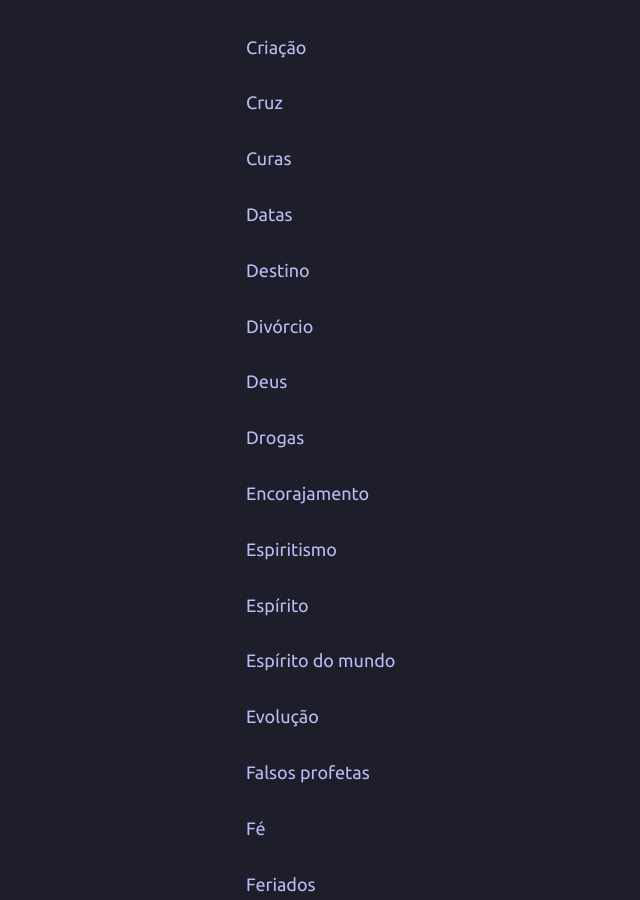
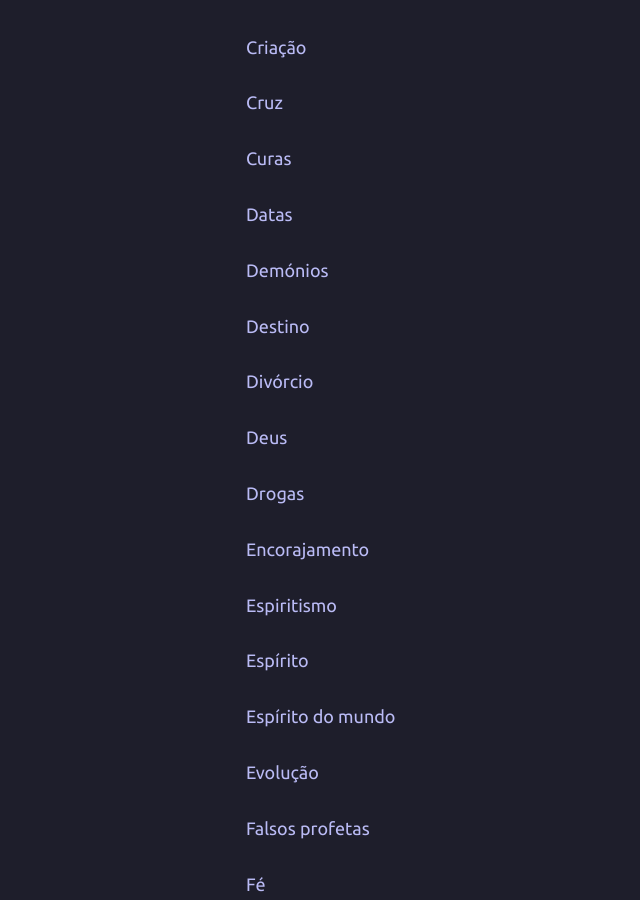
Before and after one commit to joaquim-capitao/jw, a Jekyll site: the page built from assuntos/index.md, in a window 1280 px wide and 900 px high, scrolled down 943 px. Shown: the whole window, without its empty margins (63-703 px from the left). Built offline with Jekyll 4.4.1, drawn with Linux system fonts in a browser that asks for light colours; our own code applies the rules of GitHub Pages for plain Markdown files.

Commit message:
Add links for Demónios and Ocultismo sections

```diff
--- a/assuntos/index.md
+++ b/assuntos/index.md
@@ -39,6 +39,8 @@
 [Curas](https://joaquim-capitao.github.io/jw/assuntos/curas)
 
 [Datas](https://joaquim-capitao.github.io/jw/assuntos/datas)
+
+[Demónios](https://joaquim-capitao.github.io/jw/assuntos/demonios)
 
 [Destino](https://joaquim-capitao.github.io/jw/assuntos/destino)
 
```
Also changed, not shown: other parts of assuntos/index.md (+2 -0 lines).
